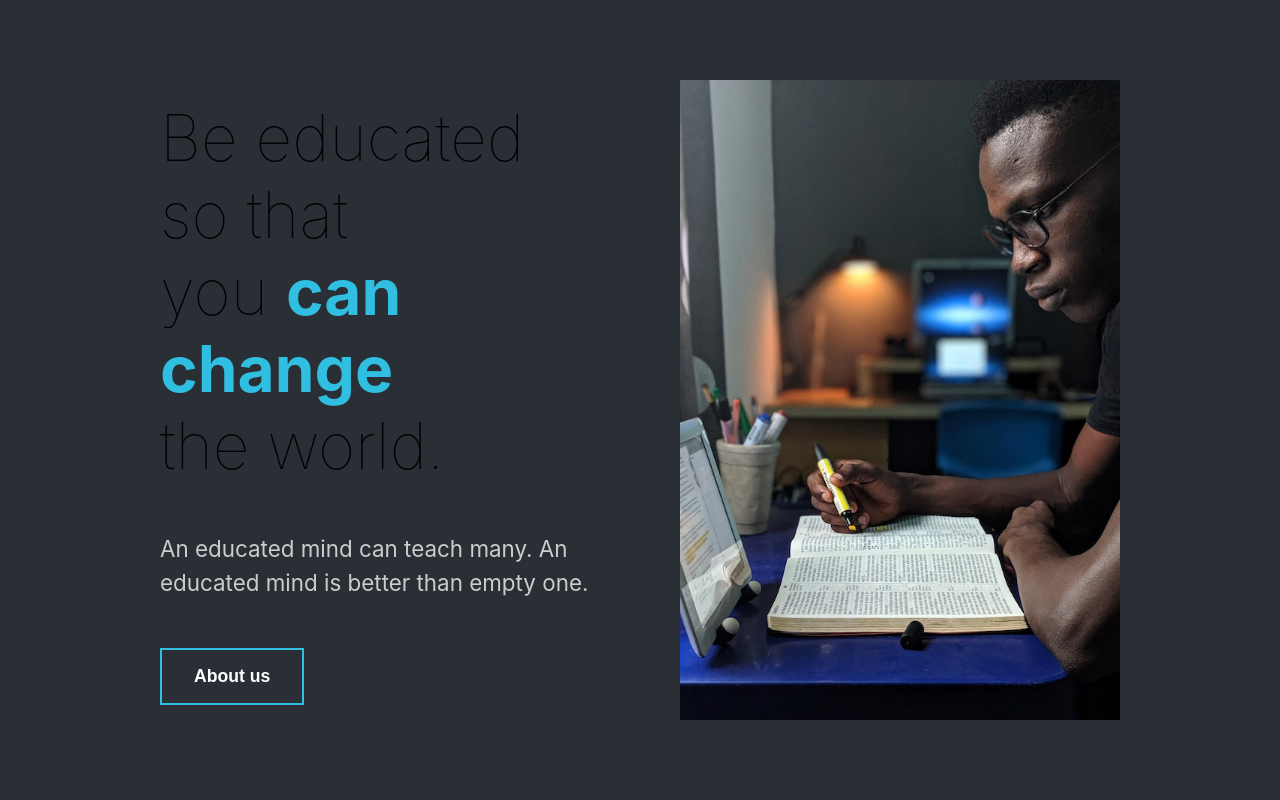
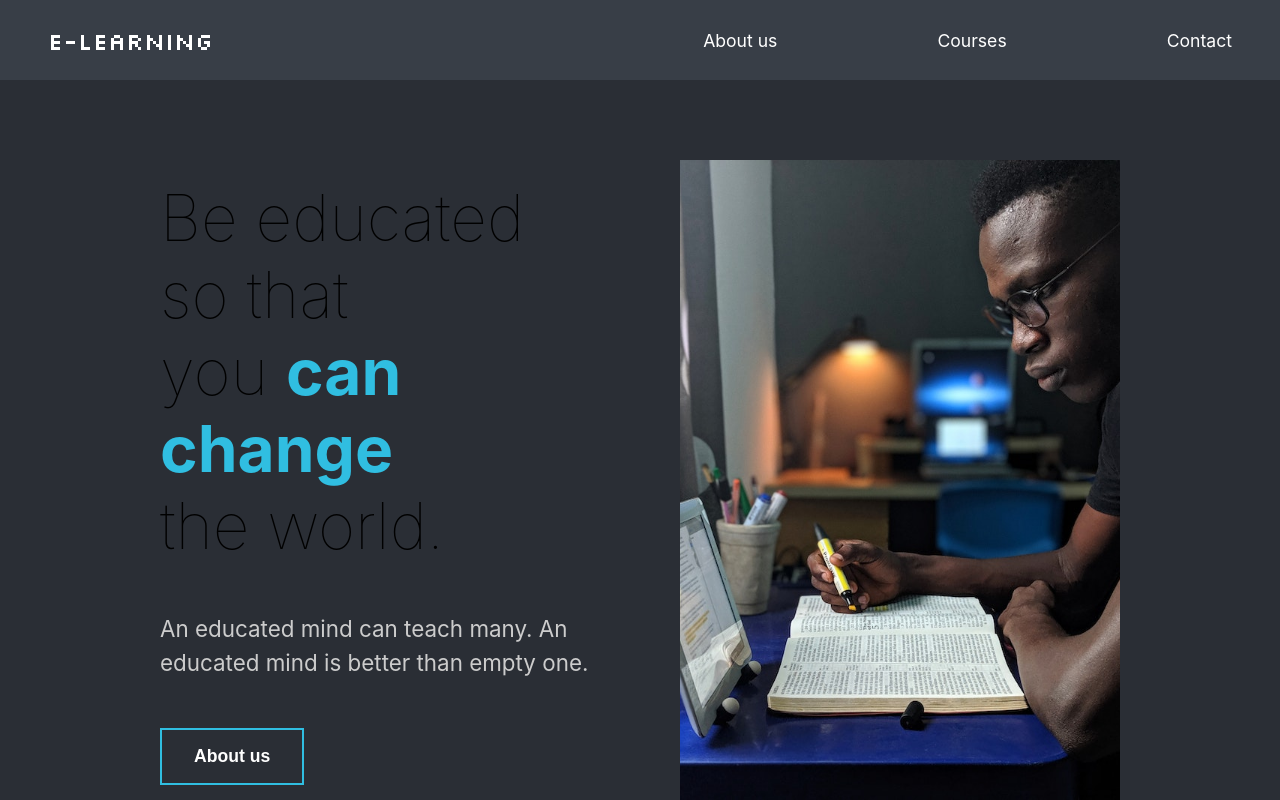
Before and after one commit to SafarovHusan200/e-Learning, a React (Create React App) app: page / in a window 1280 px wide. Shown: the top 800 px of the page. Built offline with nearby package versions, Linux system fonts and the light colour scheme; a web font is replaced by a local one.

Commit message:
Nav complate static staling

```diff
--- a/public/index.html
+++ b/public/index.html
@@ -17,6 +17,12 @@
     <link rel="manifest" href="%PUBLIC_URL%/manifest.json" />
     <link
       href="http://fonts.cdnfonts.com/css/sf-pro-display"
+      rel="stylesheet"
+    />
+    <link rel="preconnect" href="https://fonts.googleapis.com" />
+    <link rel="preconnect" href="https://fonts.gstatic.com" crossorigin />
+    <link
+      href="https://fonts.googleapis.com/css2?family=Silkscreen&display=swap"
       rel="stylesheet"
     />
 
--- a/src/App.js
+++ b/src/App.js
@@ -1,6 +1,7 @@
 import React from 'react'
 // Global style
 import GlobalStyle from './components/GlobalStyle'
+import Nav from './components/Nav'
 // import pages
 import AboutUs from './pages/AboutUs'
 
@@ -8,6 +9,7 @@
   return (
     <div>
       <GlobalStyle />
+      <Nav />
       <AboutUs />
     </div>
   )
--- /dev/null
+++ b/src/components/Nav.js
@@ -0,0 +1,52 @@
+import React from "react";
+import styled from "styled-components";
+
+const Nav = () => {
+  return (
+    <StyledNav>
+      <h1>
+        <a id="logo" href="#!">e-Learning</a>
+      </h1>
+      <ul>
+        <li>
+          <a href="#!">About us</a>
+        </li>
+        <li>
+          <a href="#!">Courses</a>
+        </li>
+        <li>
+          <a href="#!">Contact</a>
+        </li>
+      </ul>
+    </StyledNav>
+  );
+};
+
+const StyledNav = styled.nav`
+  min-height: 10vh;
+  display: flex;
+  margin: auto;
+  justify-content: space-between;
+  align-items: center;
+  padding: 1rem 3rem;
+  background-color: #383e47;
+  a {
+    text-decoration: none;
+    color: #fff;
+  }
+  ul {
+    display: flex;
+    list-style: none;
+  }
+  #logo {
+    font-weight: lighter;
+    font-size: 1.5rem;
+    font-family: "Silkscreen", cursive;
+  }
+  li{
+        padding-left: 10rem;
+        position: relative;
+  }
+`;
+
+export default Nav;
```
